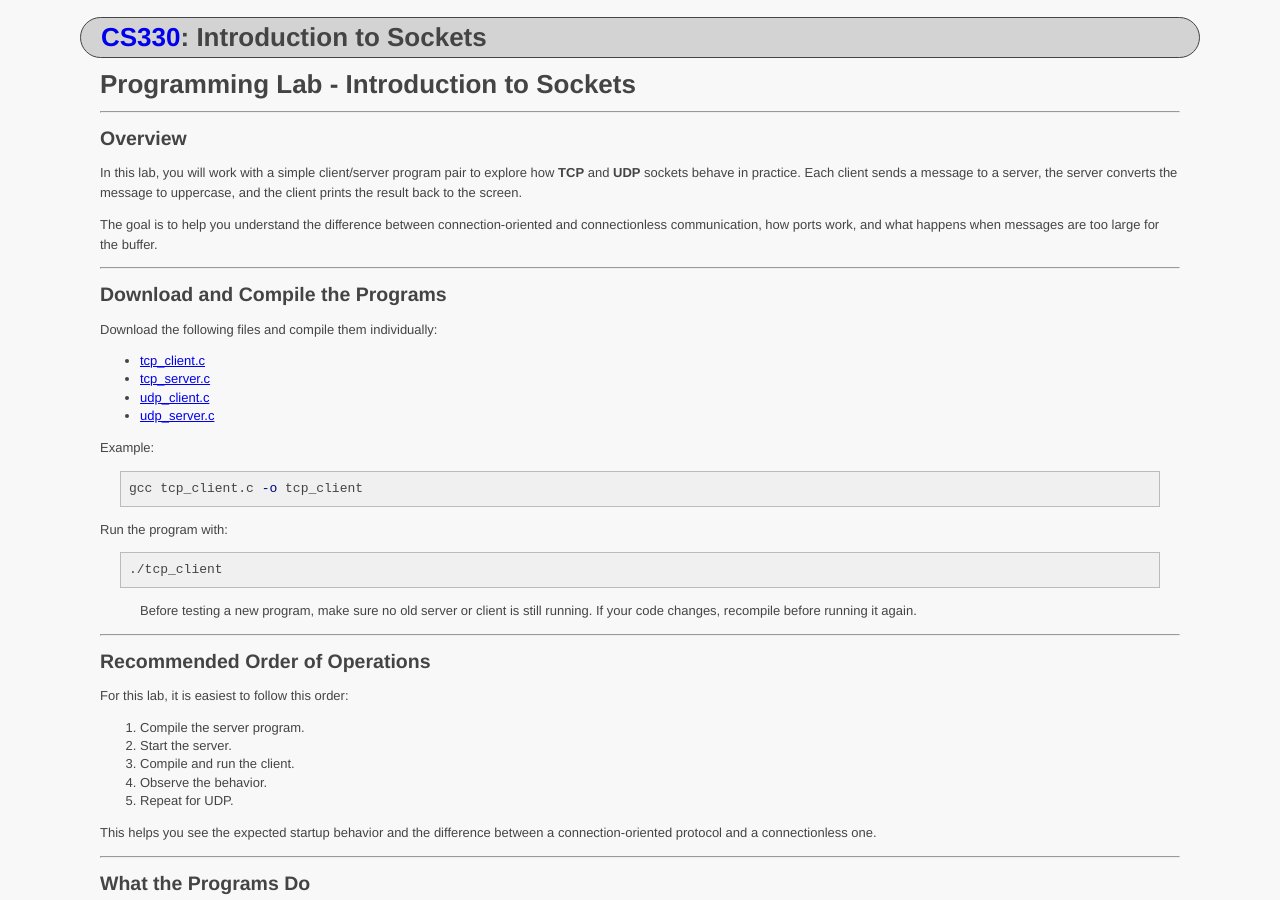
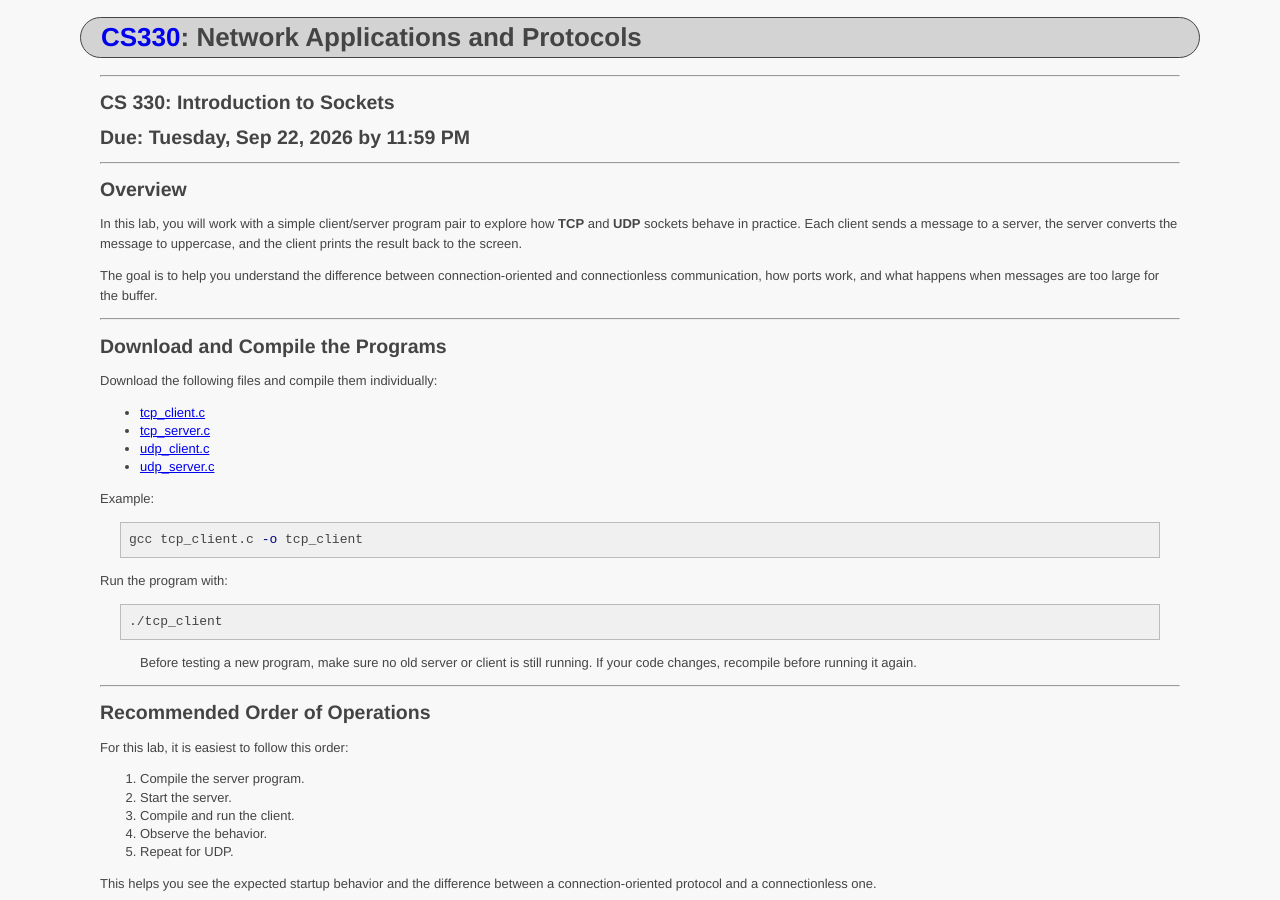
Before and after one commit to ycpcs/cs330-fall2026, a Jekyll site: the page built from assignments/sockets.md, in a window 1280 px wide and 900 px high. Built offline with Jekyll 4.4.1, drawn with Linux system fonts in a browser that asks for light colours.

Commit message:
update format

```diff
--- a/assignments/sockets.md
+++ b/assignments/sockets.md
@@ -1,12 +1,16 @@
 ---
 layout: default
 course_number: CS330
-title: "Introduction to Sockets"
+title: "Network Applications and Protocols"
 ---
 
-# Programming Lab - Introduction to Sockets
+--- --- --- --- --- --- --- --- --- --- --- --- --- --- --- --- --- --- --- --- --- --- --- ---
 
----
+## CS 330: Introduction to Sockets
+
+## Due: Tuesday, Sep 22, 2026 by 11:59 PM
+
+--- --- --- --- --- --- --- --- --- --- --- --- --- --- --- --- --- --- --- --- --- --- --- ---
 
 ## Overview
 
```
Also changed, not shown: schedule/exercises/dns.md (+1 -1 lines).
